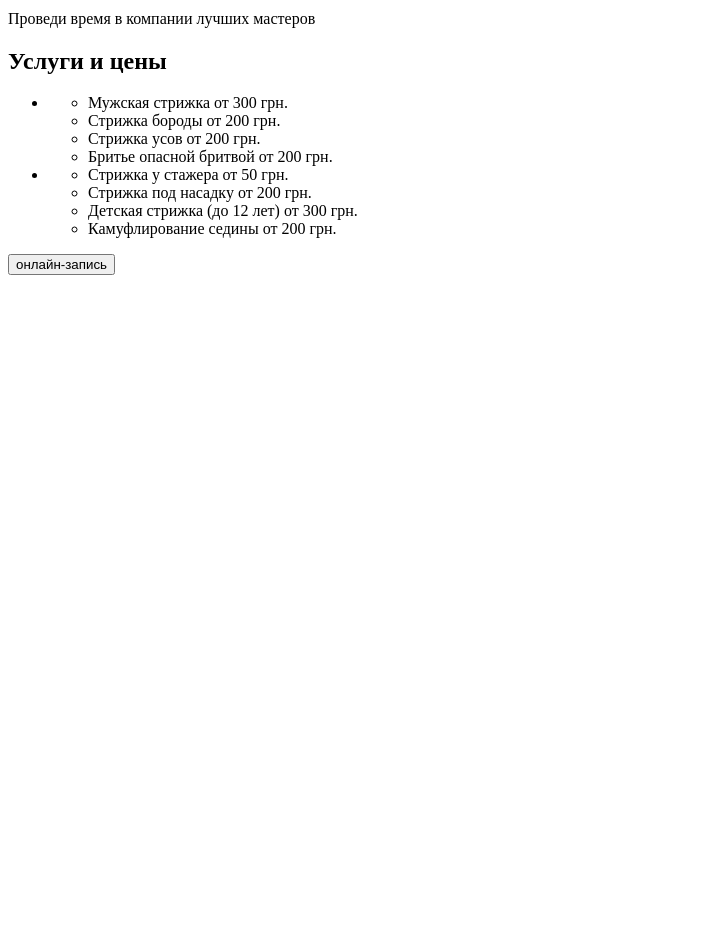
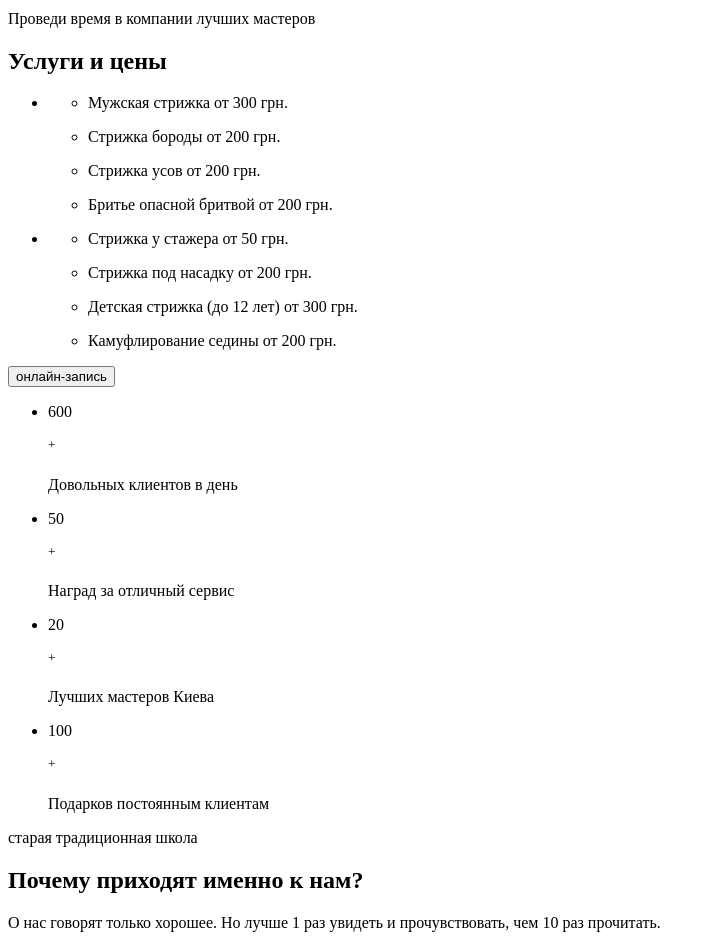
Before and after one commit to Serhii-Filatov/barbershop, a plain HTML site: page index.html in a window 1280 px wide. Shown: the part 1620-2568 px from the top of the page, without its empty margins (0-715 px from the left). Before the commit the page ends 1903 px from the top, so only its background shows below. Drawn offline with Linux system fonts and the light colour scheme.

Commit message:
added benefits section

```diff
--- a/index.html
+++ b/index.html
@@ -123,22 +123,57 @@
         <ul>
           <li>
             <ul>
-              <li>Мужская стрижка от 300 грн.</li>
-              <li>Стрижка бороды от 200 грн.</li>
-              <li>Стрижка усов от 200 грн.</li>
-              <li>Бритье опасной бритвой от 200 грн.</li>
+              <li><p>Мужская стрижка от 300 грн.</p></li>
+              <li><p>Стрижка бороды от 200 грн.</p></li>
+              <li><p>Стрижка усов от 200 грн.</p></li>
+              <li><p>Бритье опасной бритвой от 200 грн.</p></li>
             </ul>
           </li>
           <li>
             <ul>
-              <li>Cтрижка у стажера от 50 грн.</li>
-              <li>Стрижка под насадку от 200 грн.</li>
-              <li>Детская стрижка (до 12 лет) от 300 грн.</li>
-              <li>Камуфлирование седины от 200 грн.</li>
+              <li><p>Cтрижка у стажера от 50 грн.</p></li>
+              <li><p>Стрижка под насадку от 200 грн.</p></li>
+              <li><p>Детская стрижка (до 12 лет) от 300 грн.</p></li>
+              <li><p>Камуфлирование седины от 200 грн.</p></li>
             </ul>
           </li>
         </ul>
         <button type="button">онлайн-запись</button>
+      </section>
+
+      <!-- Benefits section -->
+      <section>
+        <ul>
+          <li>
+            <p>600</p>
+            <sup>&plus;</sup>
+            <p>Довольных клиентов в день</p>
+          </li>
+          <li>
+            <p>50</p>
+            <sup>&plus;</sup>
+            <p>Наград за отличный сервис</p>
+          </li>
+          <li>
+            <p>20</p>
+            <sup>&plus;</sup>
+            <p>Лучших мастеров Киева</p>
+          </li>
+          <li>
+            <p>100</p>
+            <sup>&plus;</sup>
+            <p>Подарков постоянным клиентам</p>
+          </li>
+        </ul>
+
+        <div>
+          <p>старая традиционная школа</p>
+          <h2>Почему приходят именно к нам?</h2>
+          <p>
+            О нас говорят только хорошее. Но лучше 1 раз увидеть и
+            прочувствовать, чем 10 раз прочитать.
+          </p>
+        </div>
       </section>
     </main>
 
```
